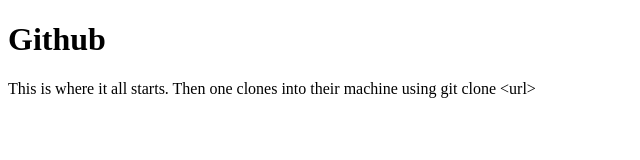
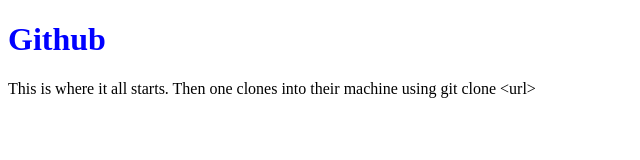
Before and after one commit to Jeanwrld/hello, a plain HTML site: page index.html in a window 1280 px wide. Shown: the whole page, without its empty margins (0-640 px from the left). Drawn offline with Linux system fonts and the light colour scheme.

Commit message:
Update index.html

```diff
--- a/index.html
+++ b/index.html
@@ -6,7 +6,7 @@
     <title>What i learnt Today</title>
 </head>
 <body>
-    <h1>Github</h1>
+    <h1 style="color:blue;">Github</h1>
     <p>This is where it all starts. Then one clones into their machine using git clone &lt;url&gt;</p>
 
 
```
